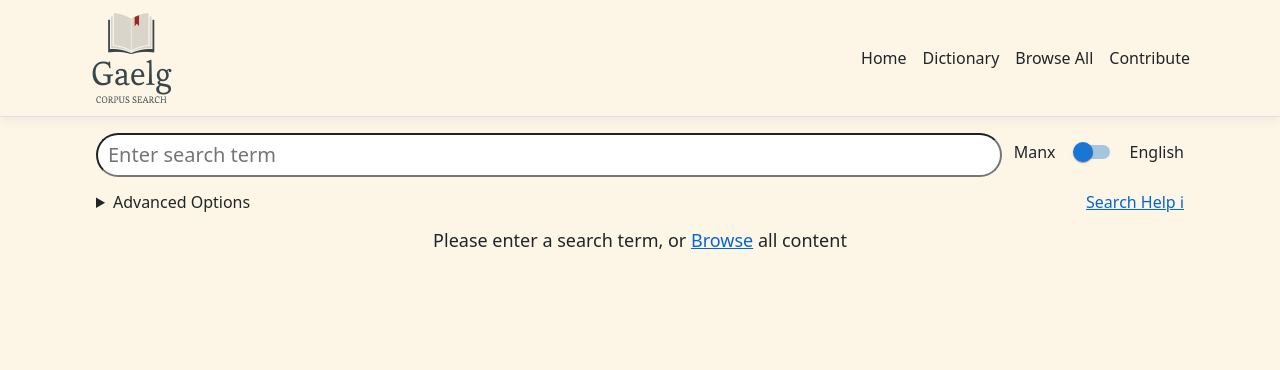
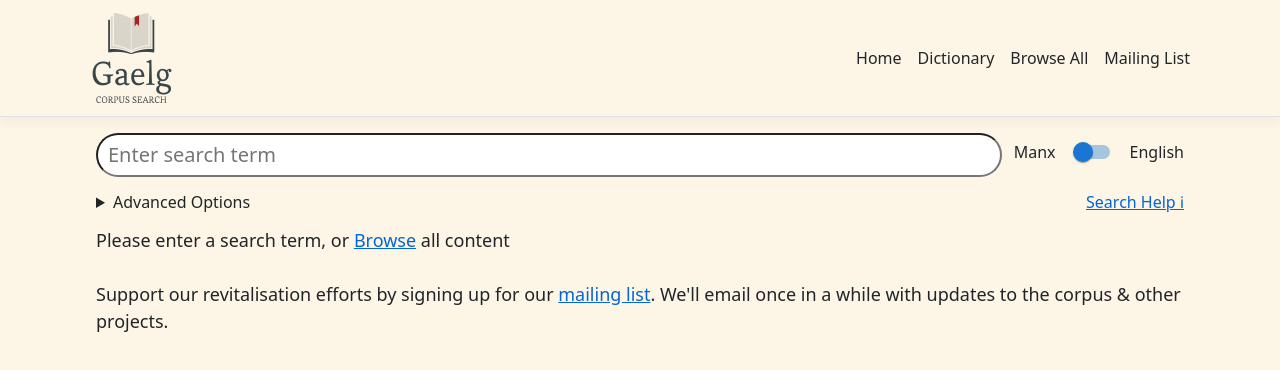
Before and after one commit to david-allison/manx-corpus-search, a React (Create React App) app in the folder CorpusSearch/ClientApp/: page / in a window 1280 px wide. Shown: the top 370 px of the page. Built offline with nearby package versions, Linux system fonts and the light colour scheme.

Commit message:
feat: Mailing List
Set up using mailjet to our Google Group

This wasn't fun - the form designer was bad and needs more work

```diff
--- a/CorpusSearch/ClientApp/src/components/Home.tsx
+++ b/CorpusSearch/ClientApp/src/components/Home.tsx
@@ -134,8 +134,10 @@ export const HomeFC = () => {
 
             </div>
 
-            {hasNoSearch && <span style={{marginTop: 10, fontSize: "large", display: "flex", justifyContent: "center"}}>
+            {hasNoSearch && <span style={{marginTop: 10, fontSize: "large", display: "flex", flexDirection: "column", alignContent: "center"}}>
                 <span style={{display: "inline"}}>Please enter a search term, or&nbsp;<a href={"/Browse"}>Browse</a>&nbsp;all content</span>
+                <br/>
+                <span style={{display: "inline"}}>Support our revitalisation efforts by signing up for our <a href={"/MailingList"}>mailing list</a>. We'll email once in a while with updates to the corpus & other projects.</span>
             </span>}
             {!hasNoSearch && hasError && <span style={{marginTop: 10, fontSize: "large", display: "flex", justifyContent: "center"}}>
                 Something went wrong, please try again
--- a/CorpusSearch/ClientApp/src/components/NavMenu.tsx
+++ b/CorpusSearch/ClientApp/src/components/NavMenu.tsx
@@ -46,7 +46,7 @@ export class NavMenu extends Component<unknown, State> {
                             <a className="text-dark nav-link" href="/Browse">Browse All</a>
                         </NavItem>
                         <NavItem>
-                            <a className="text-dark nav-link" href="https://github.com/david-allison/manx-search-data">Contribute</a>
+                            <a className="text-dark nav-link" href="/MailingList">Mailing List</a>
                         </NavItem>
                     </ul>
                     </Collapse>
```
Also changed, not shown: 2 other files (tests, documents, lock files or other folders).
